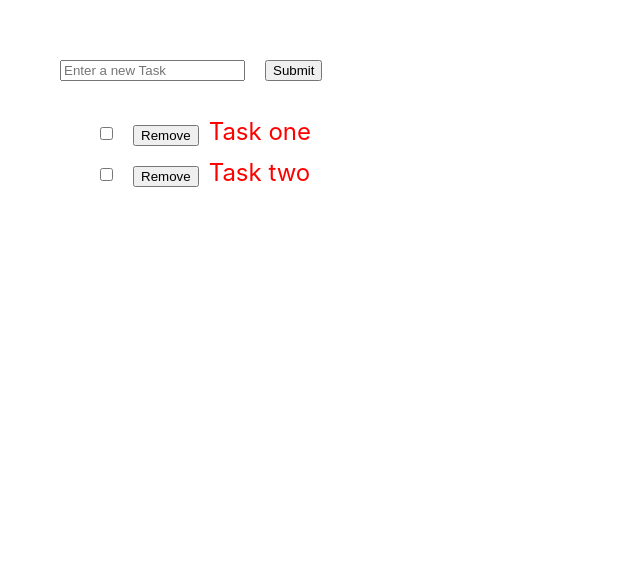
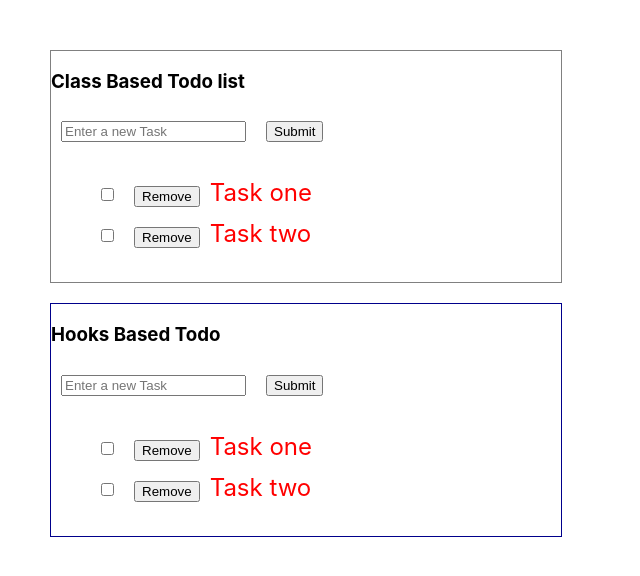
Before and after one commit to ali1129js/react-training, a React (Create React App) app: page / in a window 1280 px wide. Shown: the top 576 px of the page, without its empty margins (0-640 px from the left). Built offline with nearby package versions, Linux system fonts and the light colour scheme.

Commit message:
added hooks todo

```diff
--- a/src/app.css
+++ b/src/app.css
@@ -1,9 +1,15 @@
 .App {
   margin: 50px;
 
-  width: 80%;
+  width: 40%;
 }
-
+.classcontainer {
+  border: 1px solid grey;
+}
+.hookscontainer {
+  margin-top: 20px;
+  border: 1px solid darkblue;
+}
 ul {
   font-size: 1.5rem;
 }
--- a/src/examples/Todos/ClassBasedTodo.jsx
+++ b/src/examples/Todos/ClassBasedTodo.jsx
@@ -52,6 +52,7 @@ class ClassBasedTodo extends Component {
   render() {
     return (
       <div className="classbased">
+        <h3>Class Based Todo list</h3>
         <InputClass
           handleClick={this.handleClick}
           handleChange={this.handleChange}
--- /dev/null
+++ b/src/examples/Todos/HooksBasedTodo.jsx
@@ -0,0 +1,65 @@
+import React, { useState } from "react";
+import TodosClass from "./TodosClass";
+import InputClass from "./InputClass";
+
+const HooksBasedTodo = () => {
+  const [inputValue, setInput] = useState("");
+  const [todos, setTodos] = useState([
+    {
+      text: "Task one",
+      id: 1,
+      isCompleted: false,
+    },
+    {
+      text: "Task two",
+      id: 2,
+      isCompleted: false,
+    },
+  ]);
+
+  //update State from input
+  const handleChange = (e) => {
+    setInput(e.target.value);
+  };
+
+  // Add new Task
+  const handleClick = () => {
+    const newTask = {
+      text: inputValue,
+      id: Date.now(),
+      isCompleted: false,
+    };
+    setTodos([newTask, ...todos]);
+    setInput("");
+  };
+  // remove a Task
+  const handleRemove = (i) => {
+    const newArr = [...todos];
+    newArr.splice(i, 1);
+    setTodos(newArr);
+  };
+  // Checked/unchecked
+  const handleCheckbox = (i) => {
+    const newArr = [...todos];
+    newArr[i].isCompleted = !newArr[i].isCompleted;
+    setTodos(newArr);
+  };
+
+  return (
+    <div className="hooksbased">
+      <h3>Hooks Based Todo</h3>
+      <InputClass
+        handleClick={handleClick}
+        handleChange={handleChange}
+        inputValue={inputValue}
+      />
+
+      <TodosClass
+        todos={todos}
+        handleRemove={handleRemove}
+        handleCheckbox={handleCheckbox}
+      />
+    </div>
+  );
+};
+export default HooksBasedTodo;
--- a/src/examples/Todos/Todos.jsx
+++ b/src/examples/Todos/Todos.jsx
@@ -1,9 +1,15 @@
 import ClassBasedTodo from "./ClassBasedTodo";
+import HooksBasedTodo from "./HooksBasedTodo";
 
 const Todos = () => {
   return (
     <div className="container">
-      <ClassBasedTodo />
+      <div className="classcontainer">
+        <ClassBasedTodo />
+      </div>
+      <div className="hookscontainer">
+        <HooksBasedTodo />
+      </div>
     </div>
   );
 };
```
